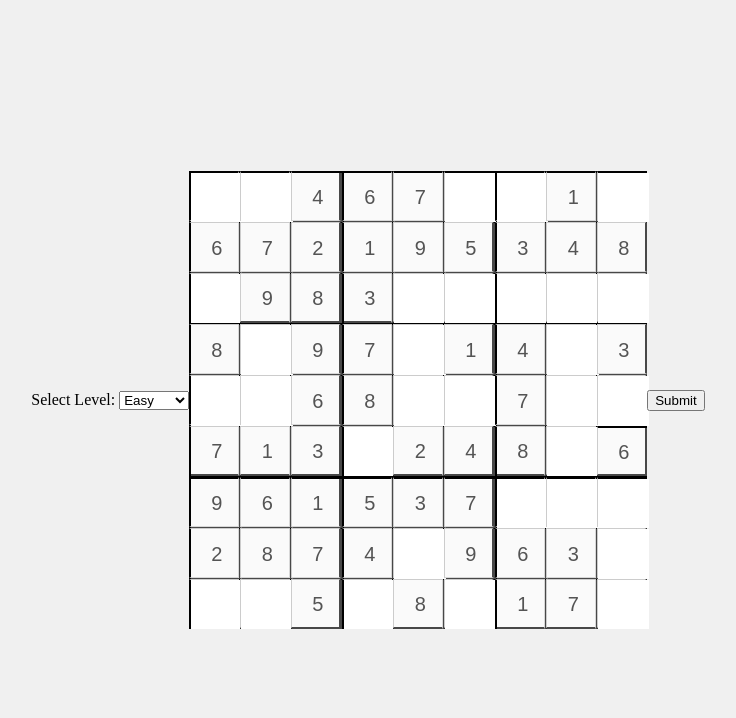
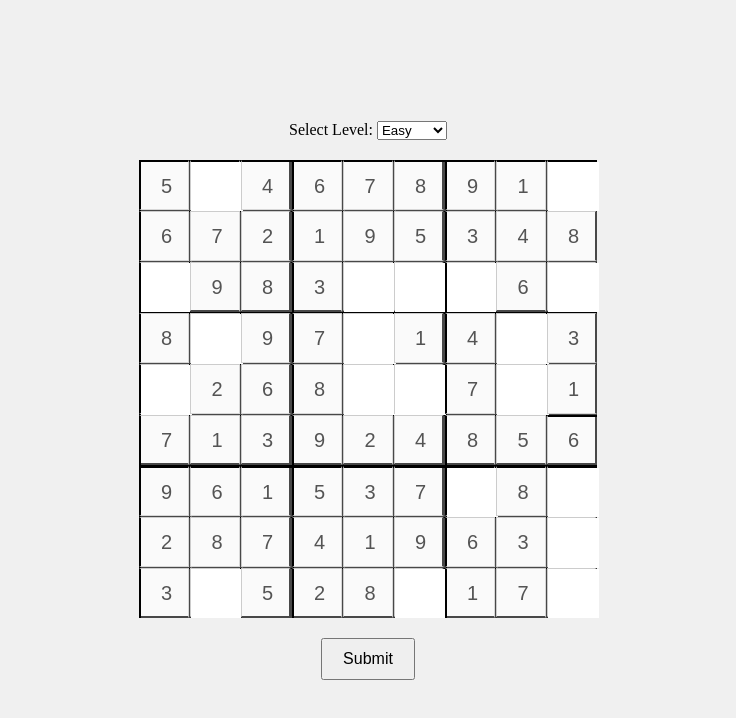
Before and after one commit to sysqo82/sudoku-game, a plain HTML site: page index.html in a window 1280 px wide. Shown: the whole page, without its empty margins (272-1008 px from the left). Drawn offline with Linux system fonts and the light colour scheme.

Commit message:
making the game online

```diff
--- a/script.js
+++ b/script.js
@@ -1,9 +1,13 @@
 document.addEventListener('DOMContentLoaded', () => {
     const container = document.getElementById('sudoku-container');
     const submitButton = document.getElementById('submit-button');
-    const solution = generateSudokuSolution();
-    const puzzle = generateSudokuPuzzle(solution);
+    const levelSelect = document.getElementById('level-select');
 
+    let solution = generateSudokuSolution();
+    let puzzle = generateSudokuPuzzle(solution, 'easy');
+
+    function renderPuzzle(puzzle) {
+        container.innerHTML = '';
         for (let i = 0; i < 81; i++) {
             const cell = document.createElement('div');
             cell.classList.add('cell');
@@ -23,6 +27,15 @@ document.addEventListener('DOMContentLoaded', () => {
             cell.appendChild(input);
             container.appendChild(cell);
         }
+    }
+
+    renderPuzzle(puzzle);
+
+    levelSelect.addEventListener('change', () => {
+        const level = levelSelect.value;
+        puzzle = generateSudokuPuzzle(solution, level);
+        renderPuzzle(puzzle);
+    });
 
     submitButton.addEventListener('click', () => {
         const inputs = container.querySelectorAll('input');
@@ -65,16 +78,34 @@ function generateSudokuSolution() {
     ];
 }
 
-function generateSudokuPuzzle(solution) {
+function generateSudokuPuzzle(solution, level) {
     // This function generates a Sudoku puzzle from the solution.
-    // For simplicity, we'll remove some numbers from the solution.
+    // The number of cells to remove depends on the level.
     const puzzle = solution.map(row => row.slice());
-    const removeCount = 40; // Number of cells to remove
+    let removeCount;
 
-    for (let i = 0; i < removeCount; i++) {
+    switch (level) {
+        case 'easy':
+            removeCount = 20;
+            break;
+        case 'medium':
+            removeCount = 40;
+            break;
+        case 'hard':
+            removeCount = 60;
+            break;
+        default:
+            removeCount = 40;
+    }
+
+    let removed = 0;
+    while (removed < removeCount) {
         const row = Math.floor(Math.random() * 9);
         const col = Math.floor(Math.random() * 9);
+        if (puzzle[row][col] !== 0) {
             puzzle[row][col] = 0;
+            removed++;
+        }
     }
 
     return puzzle;
--- a/styles.css
+++ b/styles.css
@@ -1,10 +1,15 @@
 body {
     display: flex;
+    flex-direction: column;
     justify-content: center;
     align-items: center;
     height: 100vh;
     background-color: #f0f0f0;
     margin: 0;
+}
+
+#controls {
+    margin-bottom: 20px;
 }
 
 #sudoku-container {
@@ -13,6 +18,7 @@ body {
     grid-template-rows: repeat(9, 50px);
     gap: 1px;
     background-color: black;
+    margin-bottom: 20px; /* Add margin to create space between the grid and the button */
 }
 
 .cell {
@@ -52,3 +58,9 @@ body {
 .cell:nth-child(n+54):nth-child(-n+63) {
     border-top: 2px solid black;
 }
+
+#submit-button {
+    padding: 10px 20px;
+    font-size: 16px;
+    cursor: pointer;
+}
```
Lines whose indentation alone changed are shown as unchanged.
